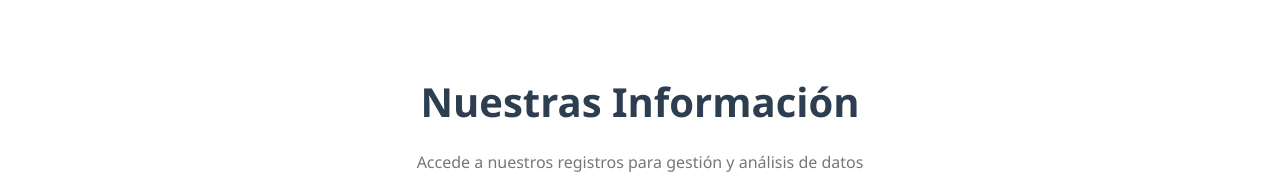
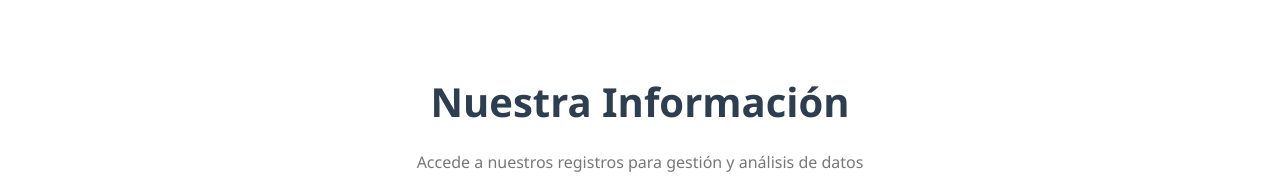
Before and after one commit to LockLog/Gear, a plain HTML site: page index.html in a window 1280 px wide. Shown: the part 436-620 px from the top of the page. Drawn offline with Linux system fonts and the light colour scheme.

Commit message:
Update index.html

```diff
--- a/index.html
+++ b/index.html
@@ -343,7 +343,7 @@
     <section class="services" id="services">
         <div class="container">
             <div class="section-title">
-                <h2>Nuestras Información</h2>
+                <h2>Nuestra Información</h2>
                 <p>Accede a nuestros registros para gestión y análisis de datos</p>
             </div>
             <div class="services-grid">
```
